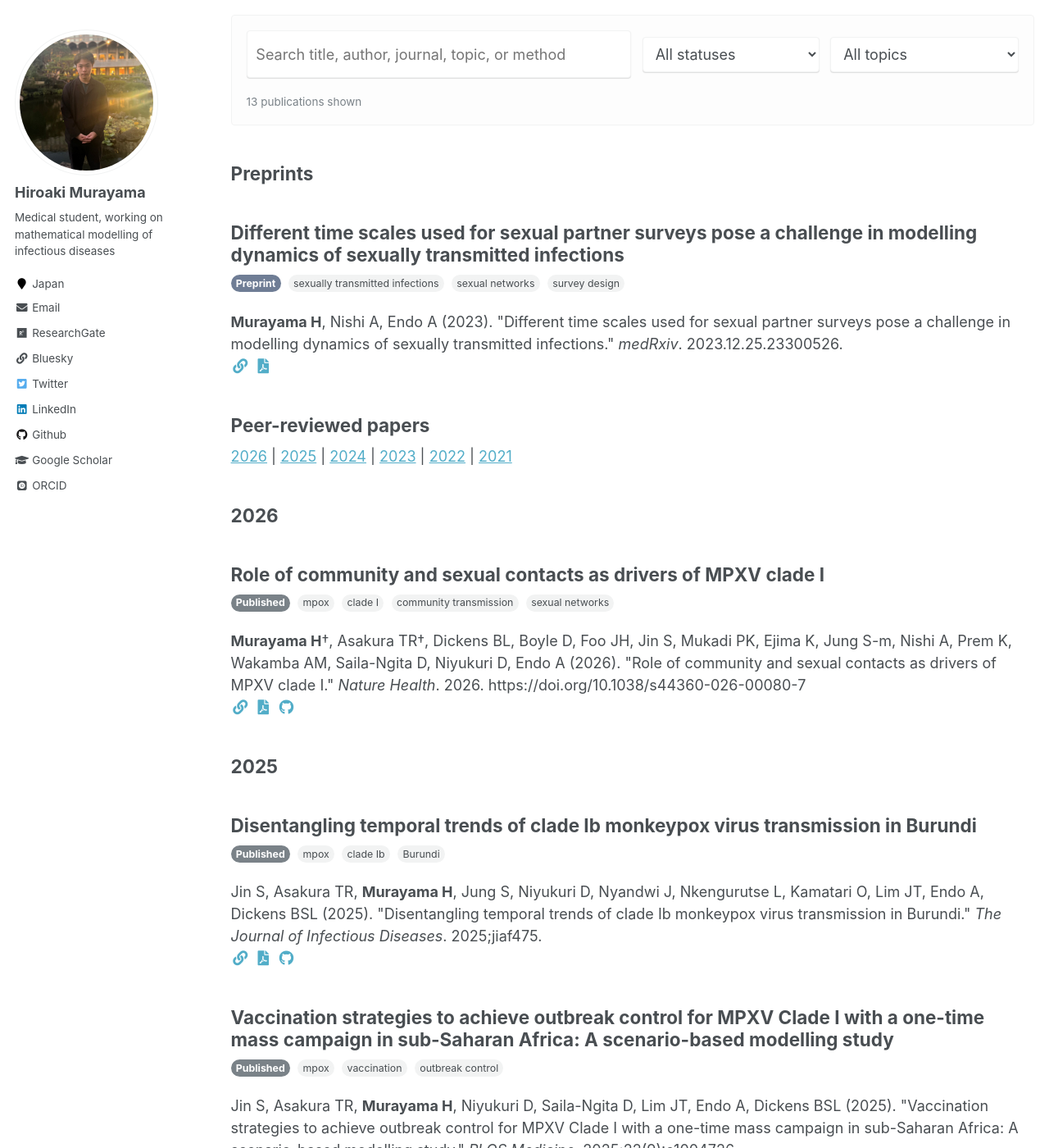
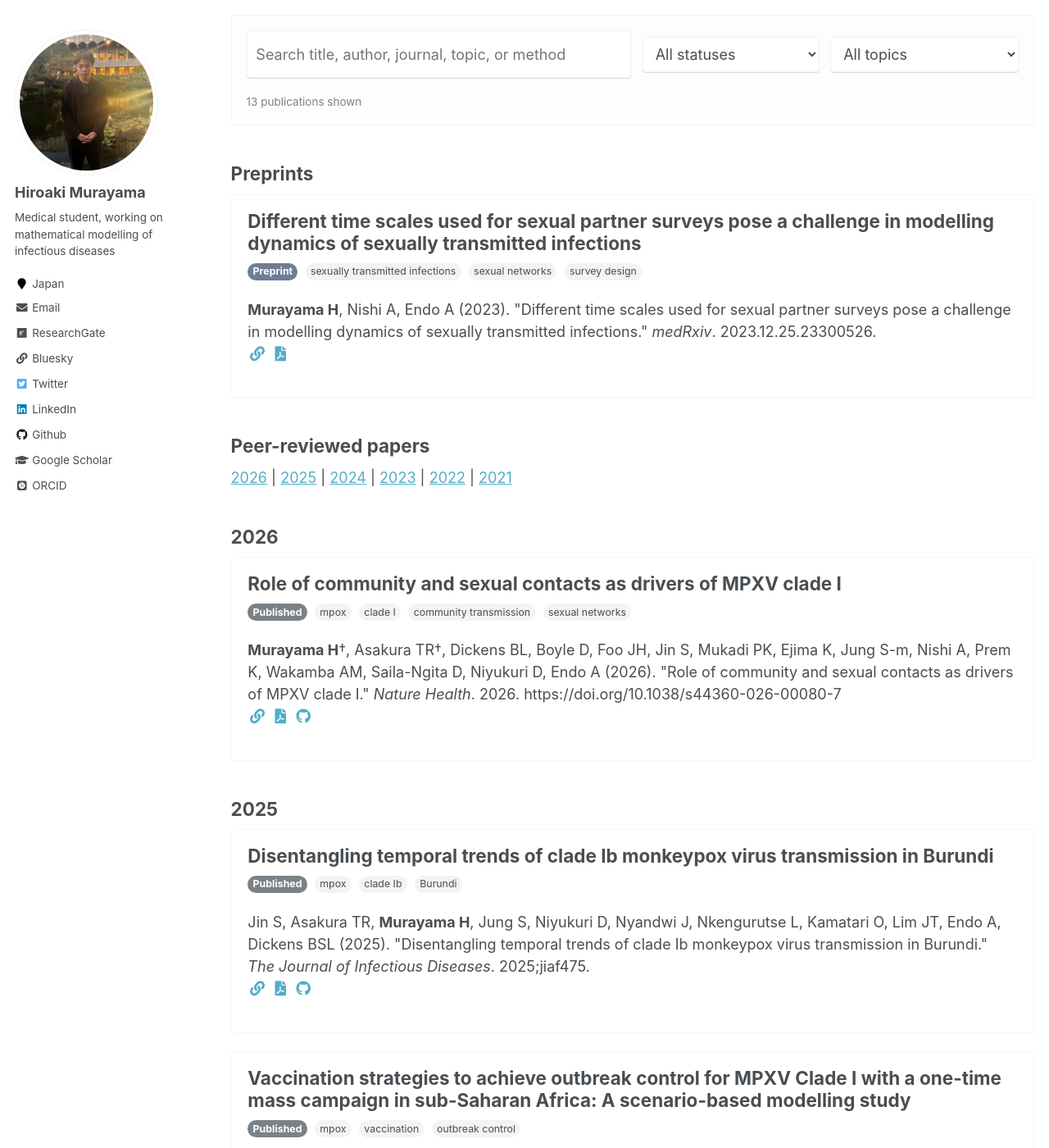
Before and after one commit to hiroaki-murayama/hiroaki-murayama.github.io, a Jekyll site: the page built from _pages/publications.md, in a window 1280 px wide and 1400 px high, scrolled down 351 px. Shown: the whole window at 82% size. Built offline with Jekyll 4.4.1, drawn with Linux system fonts in a browser that asks for light colours; some web fonts are replaced.

Commit message:
Update _archive.scss

```diff
--- a/_sass/_archive.scss
+++ b/_sass/_archive.scss
@@ -105,6 +105,19 @@
 
 .publication__status {
   margin: 0 0 0.5em;
+}
+
+.publication-item {
+  margin: 0 0 1.25em;
+  padding: 1em 1.1em 0.9em;
+  border: 1px solid mix(#fff, $border-color, 35%);
+  border-radius: $border-radius;
+  background: rgba(#fff, 0.72);
+  box-shadow: 0 1px 2px rgba(#000, 0.025);
+}
+
+.publication-item .archive__item-title {
+  margin-top: 0;
 }
 
 .publication__badge,
```
